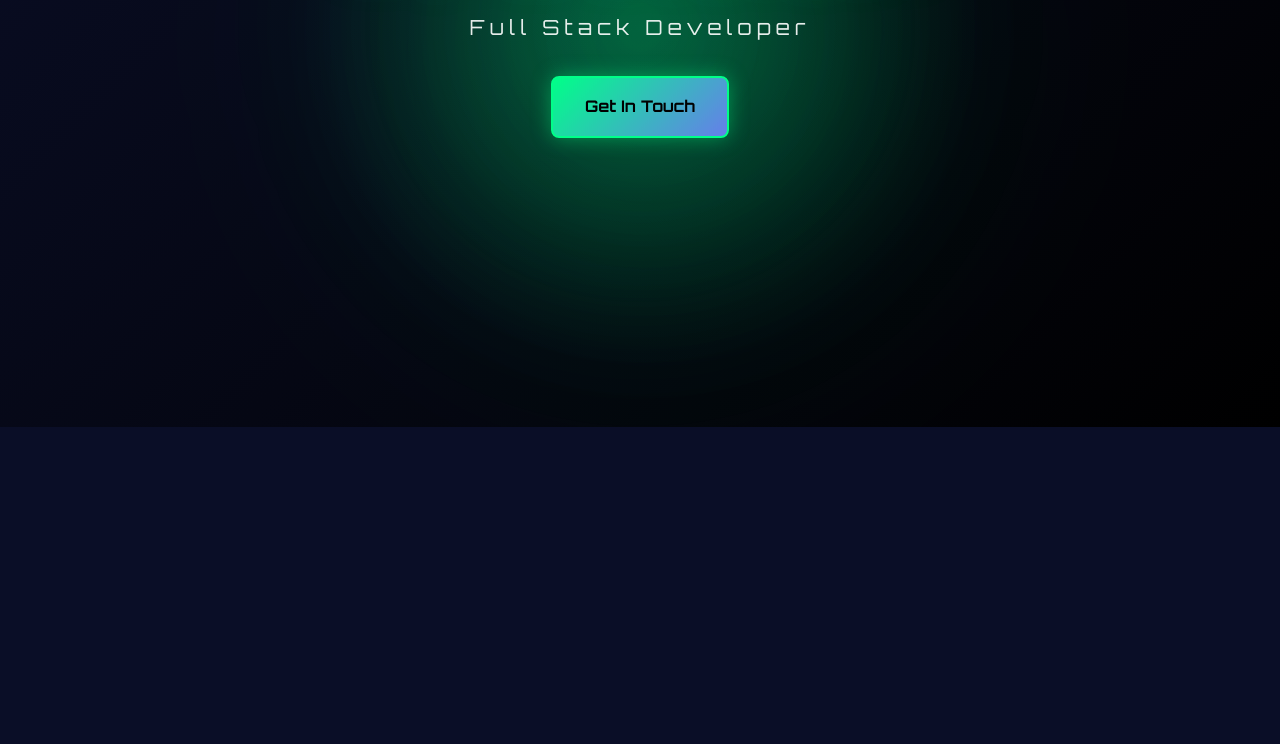
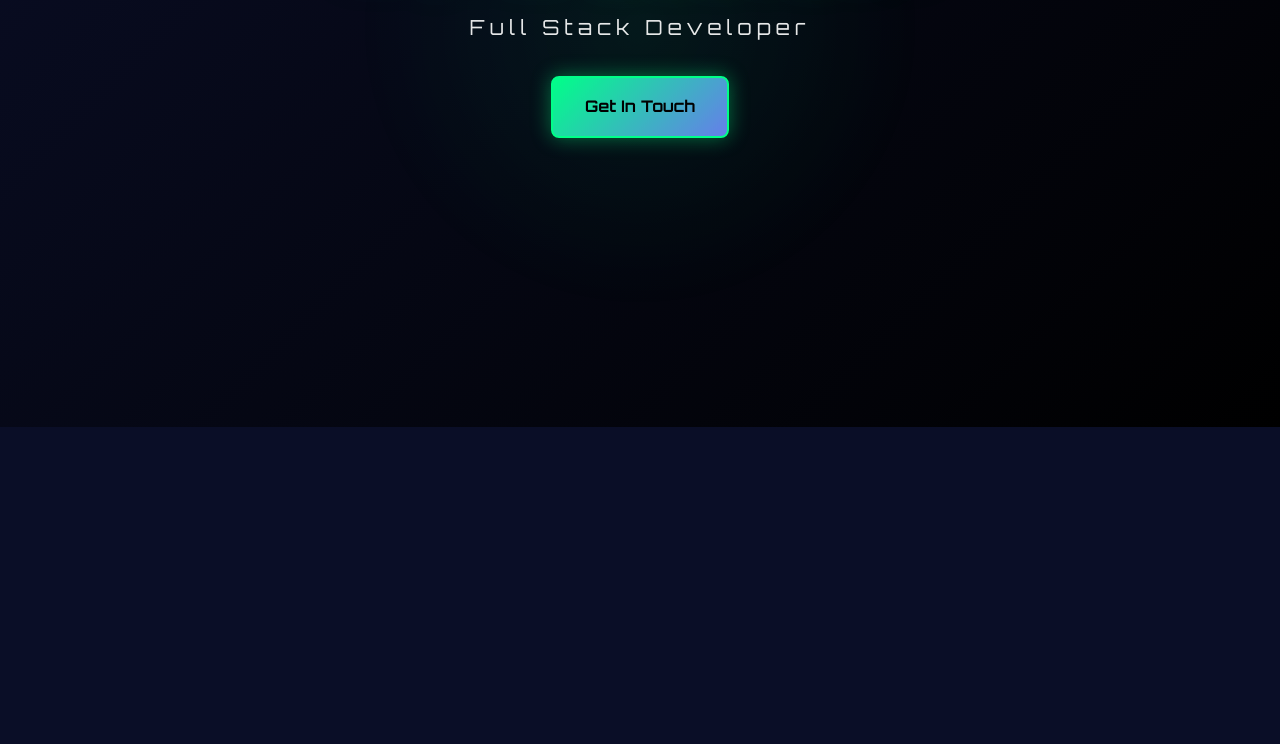
Before and after one commit to Deshan-Samarathunga/portfolio, a website: page index.html in a window 1280 px wide. Shown: the part 373-1117 px from the top of the page. Drawn offline with nearby package versions, Linux system fonts and the light colour scheme.

Commit message:
Remove animated neon background effects
Eliminated radial gradients, pseudo-element styles, and keyframe animations for the animated neon background. The background now uses only a linear gradient, simplifying the visual design and reducing CSS complexity.

```diff
--- a/css/style.css
+++ b/css/style.css
@@ -60,66 +60,13 @@ body {
     width: 100%;
     height: 100%;
     z-index: -1;
-    background:
-        radial-gradient(circle at center, rgba(0, 255, 136, 0.15) 0%, rgba(0, 255, 136, 0) 45%),
-        linear-gradient(135deg, var(--bg-light) 0%, var(--bg-dark) 100%);
+    background: linear-gradient(135deg, var(--bg-light) 0%, var(--bg-dark) 100%);
     overflow: hidden;
 }
 
 .animated-bg::before,
 .animated-bg::after {
-    content: '';
-    position: absolute;
-    top: 50%;
-    left: 50%;
-    transform: translate(-50%, -50%);
-    border-radius: 50%;
-    pointer-events: none;
-    filter: blur(80px);
-}
-
-.animated-bg::before {
-    width: 55vw;
-    height: 55vw;
-    max-width: 900px;
-    max-height: 900px;
-    background: radial-gradient(circle, rgba(0, 255, 136, 0.28) 0%, rgba(0, 255, 136, 0.05) 45%, transparent 70%);
-    opacity: 0.85;
-    animation: neonPulse 8s ease-in-out infinite;
-}
-
-.animated-bg::after {
-    width: 75vw;
-    height: 75vw;
-    max-width: 1200px;
-    max-height: 1200px;
-    background: radial-gradient(circle, rgba(0, 255, 136, 0.12) 0%, transparent 65%);
-    opacity: 0.6;
-    animation: neonDrift 18s ease-in-out infinite;
-}
-
-@keyframes neonPulse {
-    0%, 100% {
-        transform: translate(-50%, -50%) scale(0.9);
-        opacity: 0.7;
-    }
-    45% {
-        transform: translate(-50%, -50%) scale(1);
-        opacity: 0.9;
-    }
-    70% {
-        transform: translate(-50%, -50%) scale(1.1);
-        opacity: 1;
-    }
-}
-
-@keyframes neonDrift {
-    0%, 100% {
-        transform: translate(-50%, -50%) scale(1) rotate(0deg);
-    }
-    50% {
-        transform: translate(calc(-50% + 15px), calc(-50% + 15px)) scale(1.05) rotate(8deg);
-    }
+    display: none;
 }
 
 /* Custom Cursor Styles */
```
